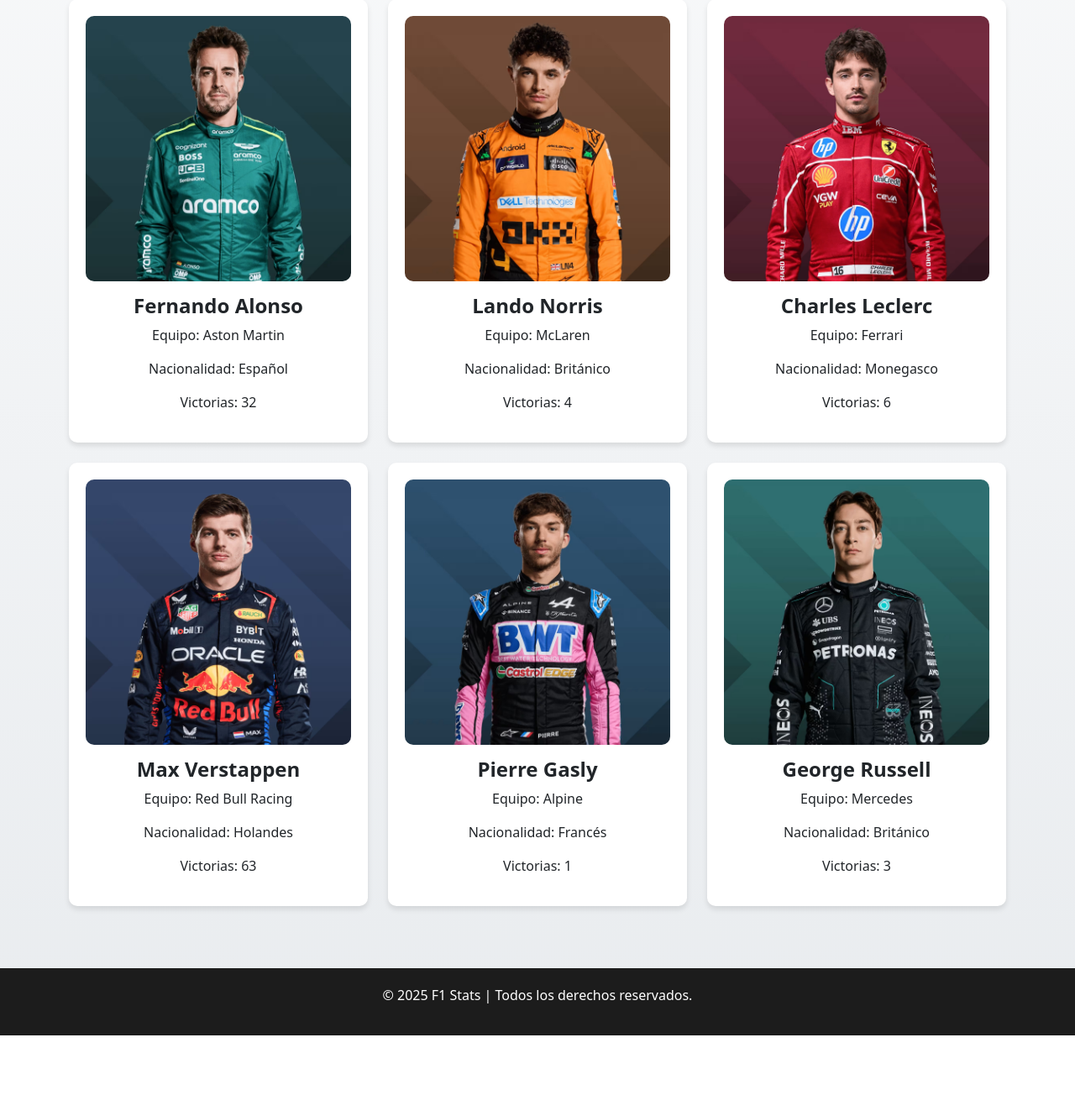
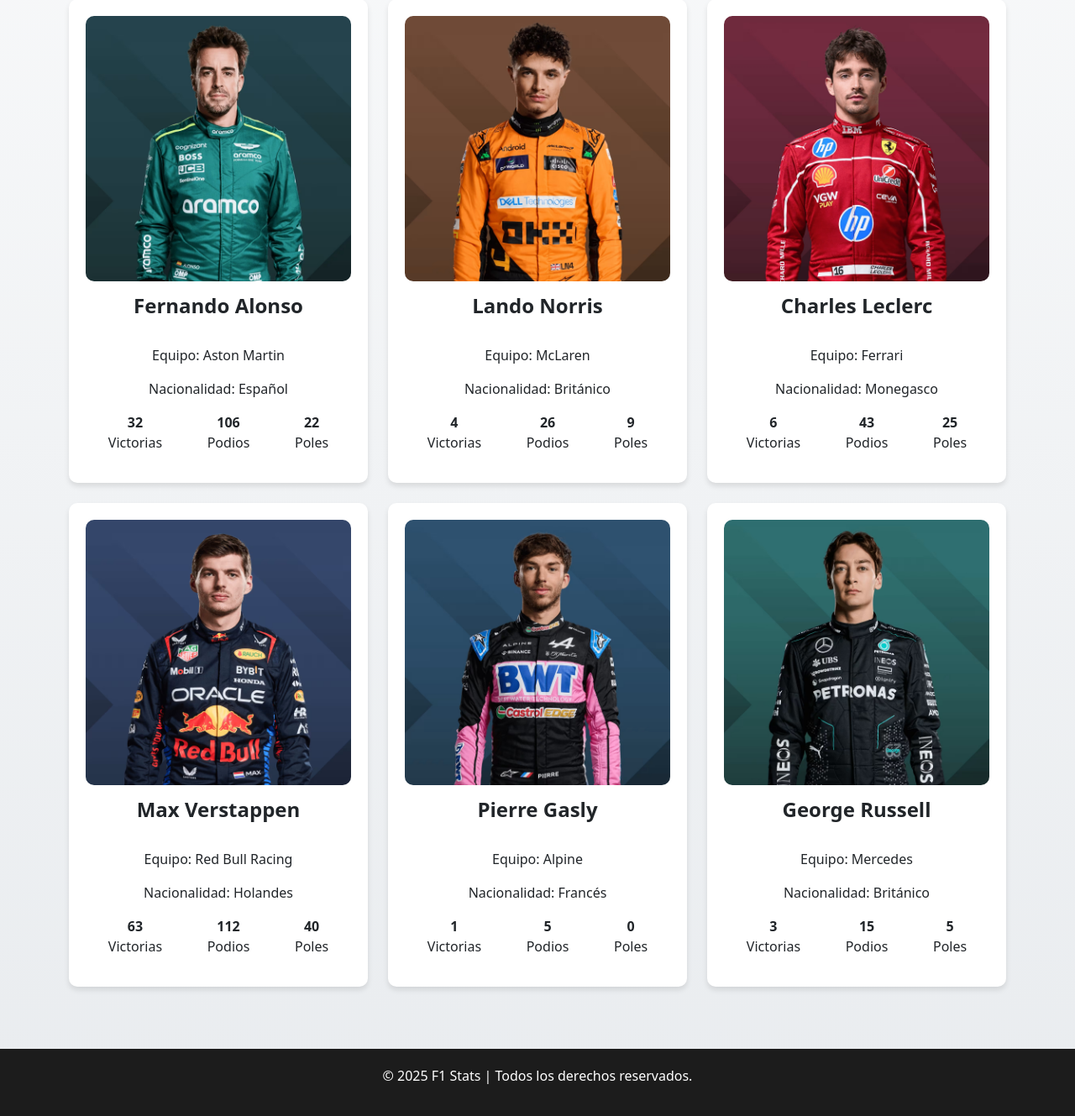
Before and after one commit to Oriol-Farras/F1_Project, a Django app: page /pilotos/ in a window 1280 px wide. Shown: the part 201-1530 px from the top of the page at 84% size. Before the commit the page ends 1434 px from the top, so only its background shows below. Run offline with Django 5.2, Linux system fonts and the light colour scheme; data comes from the database, SQL or seed files in the repository; both versions use the stored data as it was after the commit.

Commit message:
feat(drivers): finalize drivers page styling

```diff
--- a/f1/static/styles.css
+++ b/f1/static/styles.css
@@ -41,6 +41,8 @@ html, body {
     margin: 20px auto;
 }
 
+
+
 .category-card {
     text-align: center;
     padding: 20px;
--- a/f1/templates/drivers.html
+++ b/f1/templates/drivers.html
@@ -17,9 +17,23 @@
                 <img src="{% static 'default_driver.png' %}" alt="No image">
             {% endif %}
             <h3>{{ driver.name }}</h3>
+            <br>
             <p>Equipo: {{ driver.team }}</p>
             <p>Nacionalidad: {{ driver.nationality }}</p>
-            <p>Victorias: {{ driver.wins }}</p>
+            <div class="stats d-flex justify-content-around mt-2">
+                <div class="stat-item text-center">
+                    <strong>{{ driver.wins }}</strong>
+                    <p>Victorias</p>
+                </div>
+                <div class="stat-item text-center">
+                    <strong>{{ driver.podiums }}</strong>
+                    <p>Podios</p>
+                </div>
+                <div class="stat-item text-center">
+                    <strong>{{ driver.poles }}</strong>
+                    <p>Poles</p>
+                </div>
+            </div>
         </div>
     </div>
     {% endfor %}
```
Also changed, not shown: db.sqlite3, media/driver_photos/gasly.jpg (added), media/driver_photos/russell.jpg (added), media/team_logos/alpine.jpeg (added), media/team_logos/mercedes.jpeg (added).
